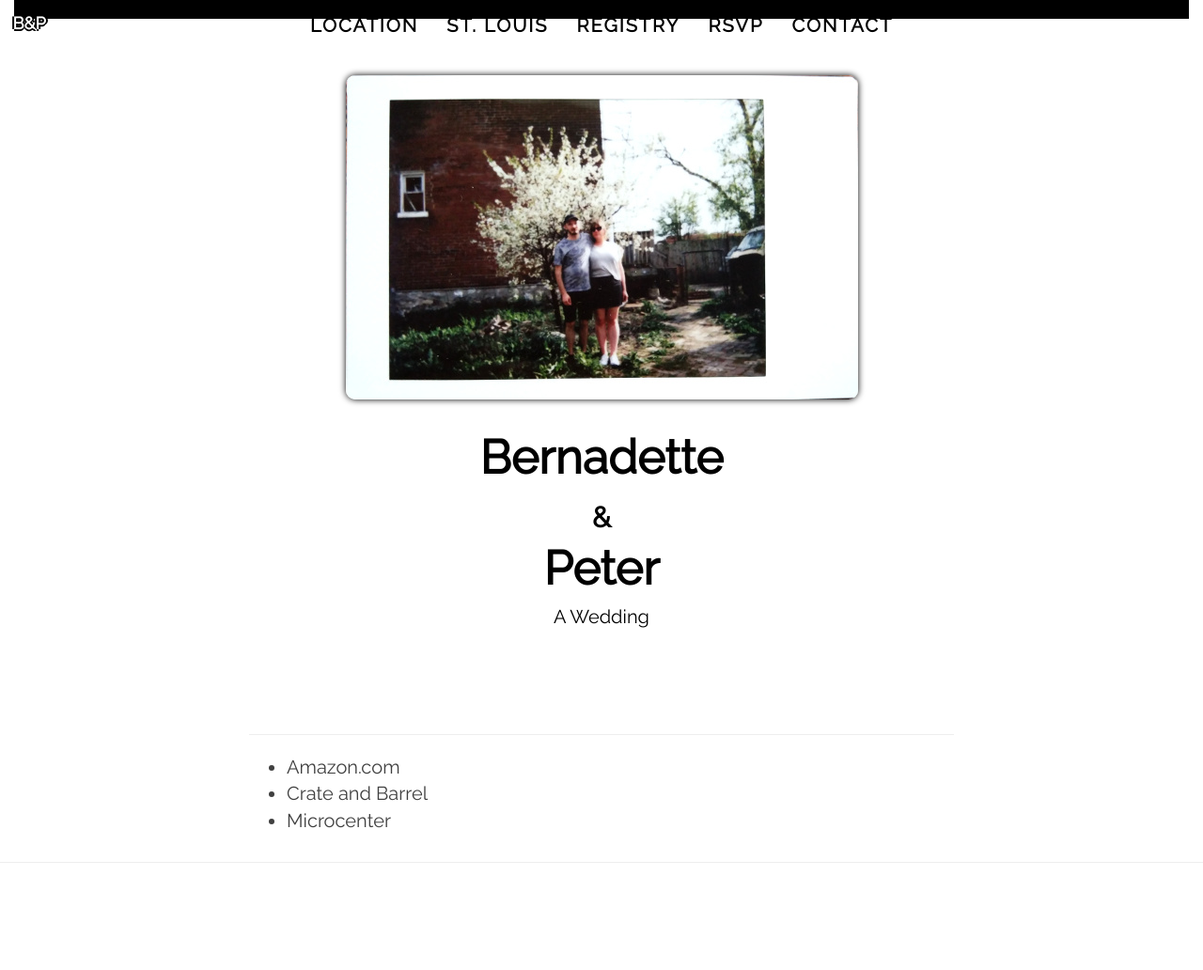
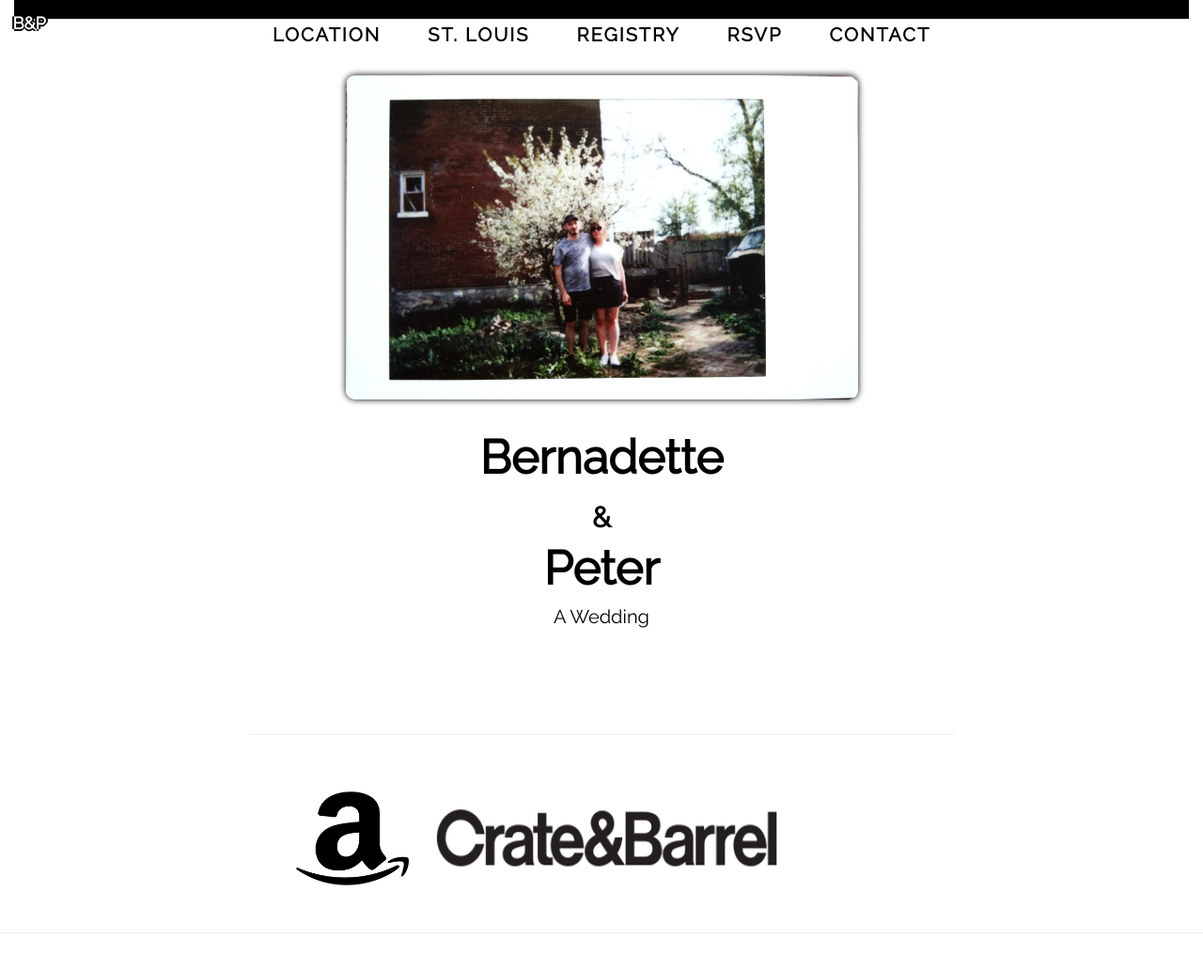
Before and after one commit to peterolivo/wedding, a Jekyll site: the page built from registry.html, in a window 1280 px wide and 1400 px high. Shown: the top 1032 px of the window at 94% size. Built offline with Jekyll 4.4.1, drawn with Linux system fonts in a browser that asks for light colours; nearby versions of some CDN libraries; Markdown is read by kramdown in place of the engine named in the settings.

Commit message:
registry links and logos

```diff
--- a/contact.html
+++ b/contact.html
@@ -9,7 +9,7 @@
         <div class="col-lg-8 col-lg-offset-2 col-md-10 col-md-offset-1">
               <hr class="divider" id="contact">
                 <p><strong>Call Us:</strong> 1-314-329-7985</p>
-                <p><strong>Email Us:</strong> olivopeter@gmail.com</p>
+                <p><strong>Email Us:</strong> <a href="mailto:us@bernadetteandpeter.online">us@bernadetteandpeter.online</a></p>
                 <p><strong>Write Us:</strong> 3323 Iowa Ave. St. Louis, Missouri 63118</p>
                 <div>
           </div>
--- a/css/clean-blog.css
+++ b/css/clean-blog.css
@@ -39,6 +39,12 @@
   margin: 15px auto;
   border-width: 4px;
   border-color: white;
+}
+
+ul > li {
+  display: inline-block;
+  padding: 10px;
+  text-align: center;
 }
 
 .navbar-custom {
--- a/registry.html
+++ b/registry.html
@@ -8,10 +8,17 @@
       <div class="row">
         <div class="col-lg-8 col-lg-offset-2 col-md-10 col-md-offset-1">
             <hr class="divider">
-            <ul>
-              <li>Amazon.com</li>
-              <li>Crate and Barrel</li>
-              <li>Microcenter</li>
+            <ul  style="list-style-type:none">
+              <li class='intro-header'>
+                <a href='https://www.amazon.com/wedding/bernadette-fernandes-peter-olivo-st-louis-june-2017/registry/3S5PY1FZHACGD' target='_blank'>
+                  <img src="img/amazon.png"/ height="100px" width="120px">
+                </a>
+              </li>
+              <li class='intro-header'>
+                <a href='https://www.crateandbarrel.com/gift-registry/bernadette-fernandes-and-peter-olivo/r5690391'>
+                  <img src="img/crate_barrel.png"/ height="100px" width="375px">
+                </a>
+              </li>
             </ul>
         </div>
       </div>
```
Also changed, not shown: img/amazon.png (added), img/crate_barrel.png (added).
